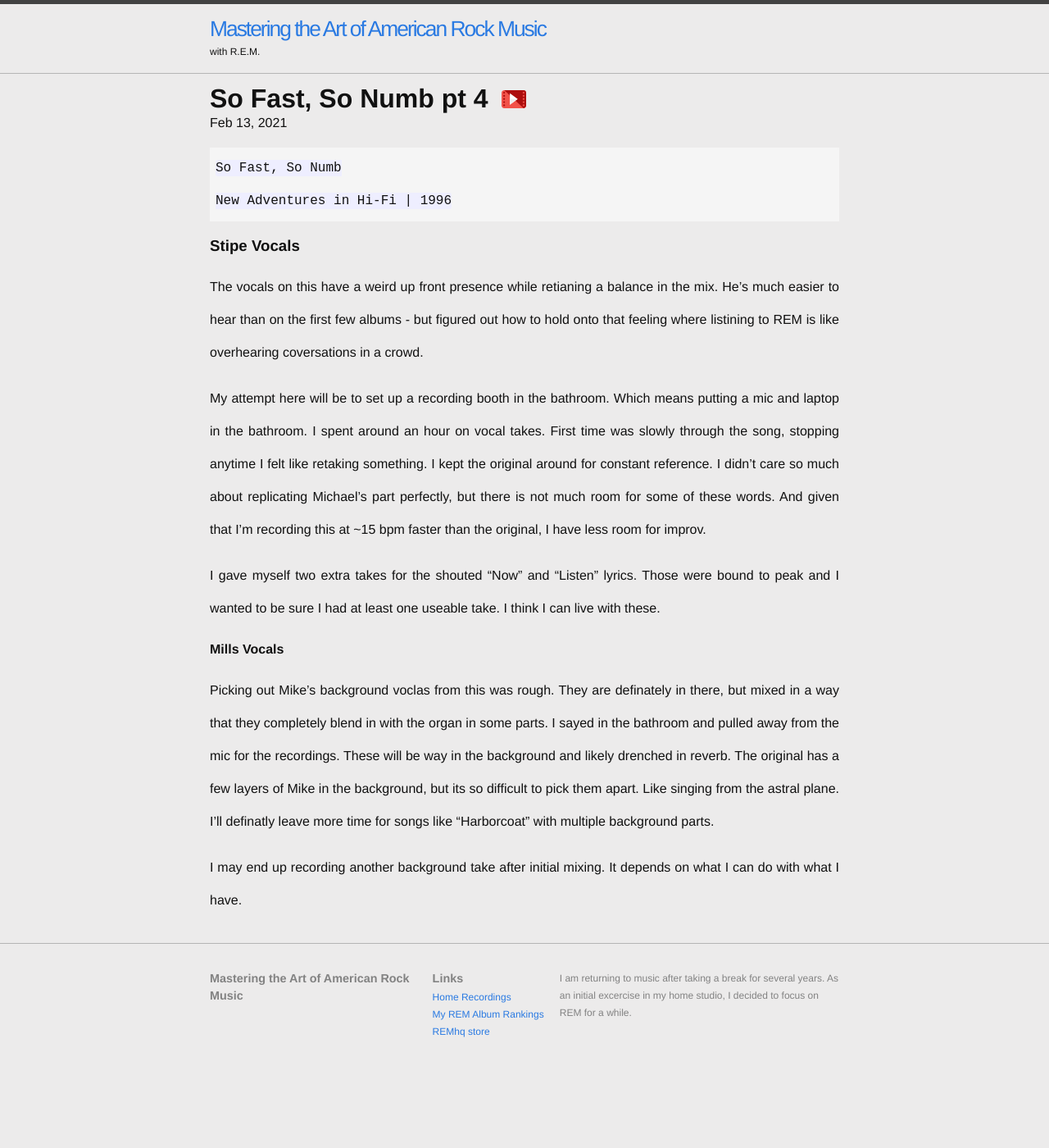
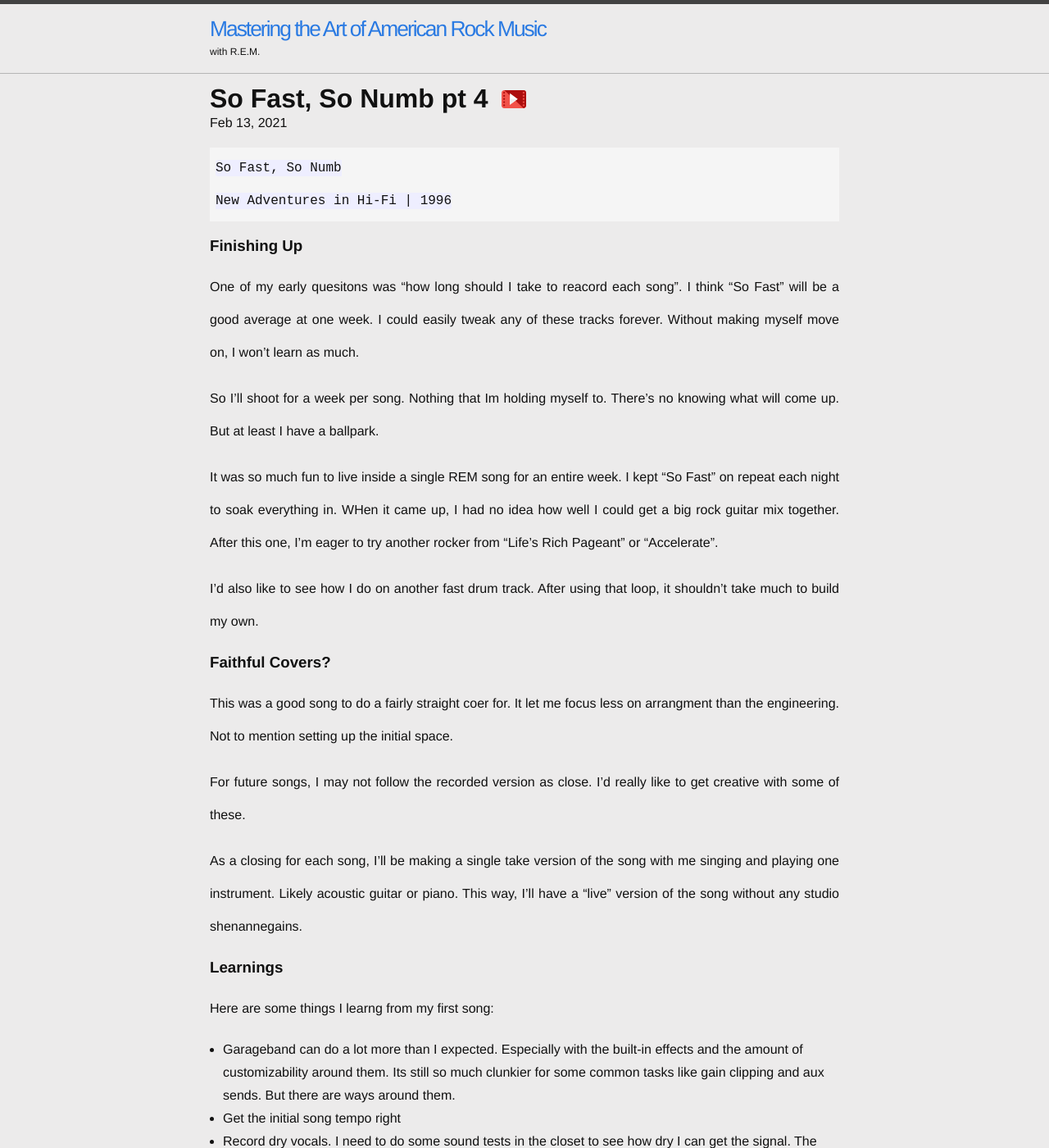
Before and after one commit to slatron/slatron.github.io, a Jekyll site: the page built from _posts/2021-02-13-so-fast-so-numb-4.md, in a window 1280 px wide and 1400 px high. Shown: the whole window at 82% size. Built offline with Jekyll 4.4.1, drawn with Linux system fonts in a browser that asks for light colours; some of the changed text lies outside the part shown.

Commit message:
update last so fast page

````diff
--- a/_posts/2021-02-13-so-fast-so-numb-4.md
+++ b/_posts/2021-02-13-so-fast-so-numb-4.md
@@ -15,15 +15,29 @@
 New Adventures in Hi-Fi | 1996
 ```
 
-### Stipe Vocals
-The vocals on this have a weird up front presence while retianing a balance in the mix. He's much easier to hear than on the first few albums - but figured out how to hold onto that feeling where listining to REM is like overhearing coversations in a crowd.
+### Finishing Up
+One of my early quesitons was "how long should I take to reacord each song". I think "So Fast" will be a good average at one week. I could easily tweak any of these tracks forever. Without making myself move on, I won't learn as much.
 
-My attempt here will be to set up a recording booth in the bathroom. Which means putting a mic and laptop in the bathroom. I spent around an hour on vocal takes. First time was slowly through the song, stopping anytime I felt like retaking something. I kept the original around for constant reference. I didn't care so much about replicating Michael's part perfectly, but there is not much room for some of these words. And given that I'm recording this at ~15 bpm faster than the original, I have less room for improv.
+So I'll shoot for a week per song. Nothing that Im holding myself to. There's no knowing what will come up. But at least I have a ballpark.
 
-I gave myself two extra takes for the shouted "Now" and "Listen" lyrics. Those were bound to peak and I wanted to be sure I had at least one useable take. I think I can live with these.
+It was so much fun to live inside a single REM song for an entire week. I kept "So Fast" on repeat each night to soak everything in. WHen it came up, I had no idea how well I could get a big rock guitar mix together. After this one, I'm eager to try another rocker from "Life's Rich Pageant" or "Accelerate".
 
+I'd also like to see how I do on another fast drum track. After using that loop, it shouldn't take much to build my own.
 
-#### Mills Vocals
-Picking out Mike's background voclas from this was rough. They are definately in there, but mixed in a way that they completely blend in with the organ in some parts.  I sayed in the bathroom and pulled away from the mic for the recordings. These will be way in the background and likely drenched in reverb. The original has a few layers of Mike in the background, but its so difficult to pick them apart. Like singing from the astral plane. I'll definatly leave more time for songs like "Harborcoat" with multiple background parts.
+### Faithful Covers?
+This was a good song to do a fairly straight coer for. It let me focus less on arrangment than the engineering. Not to mention setting up the initial space.
 
-I may end up recording another background take after initial mixing. It depends on what I can do with what I have.
+For future songs, I may not follow the recorded version as close. I'd really like to get creative with some of these.
+
+As a closing for each song, I'll be making a single take version of the song with me singing and playing one instrument. Likely acoustic guitar or piano. This way, I'll have a "live" version of the song without any studio shenannegains.
+
+### Learnings
+Here are some things I learng from my first song:
+
+- Garageband can do a lot more than I expected. Especially with the built-in effects and the amount of customizability around them. Its still so much clunkier for some common tasks like gain clipping and aux sends. But there are ways around them.
+- Get the initial song tempo right
+- Record dry vocals. I need to do some sound tests in the closet to see how dry I can get the signal. The bathroom booth was OK for "So Fast", but that initial effect on tape won't always work.
+- This is so much fun and rewarding. Even if no one listens, I'm enjoing making these.
+
+### Next Up
+I had Zoey hit the button for the next song. It's "Near Wild Heaven". Looks like I'll be shifting vocal gears.
````
